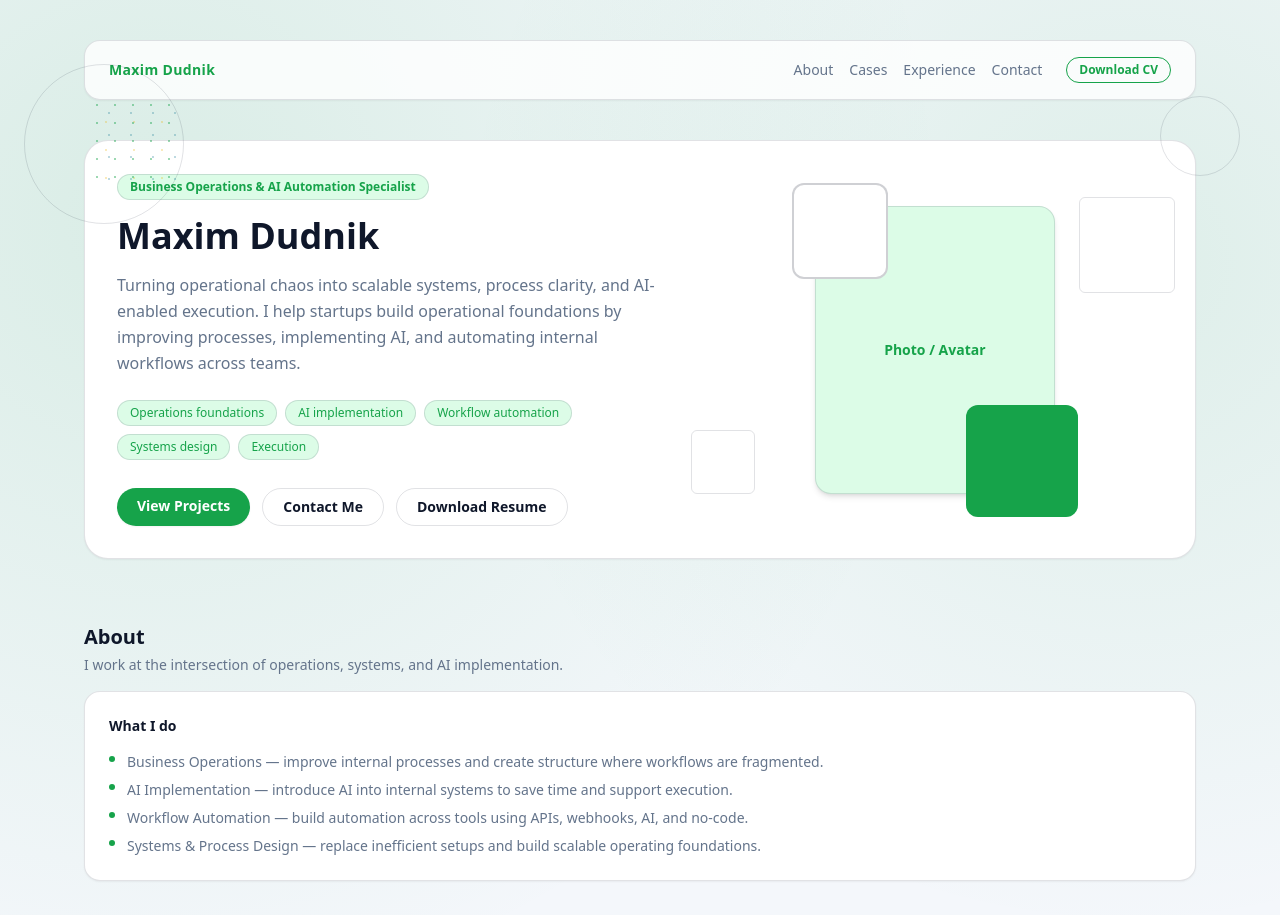
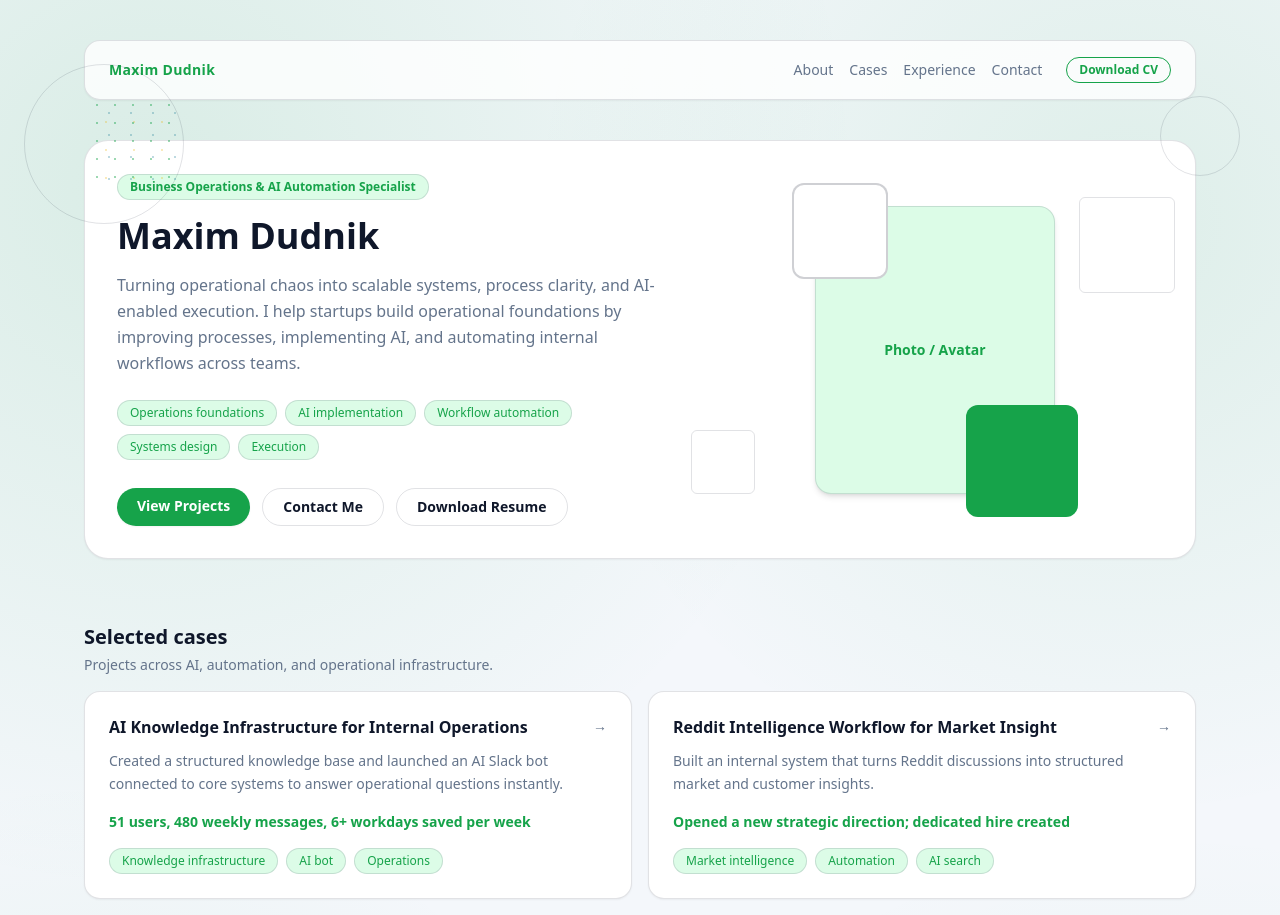
Before and after one commit to Maxximilyan/portfolio, a Next.js app: page / in a window 1280 px wide. Shown: the top 915 px of the page. Built offline with nearby package versions, Linux system fonts and the light colour scheme.

Commit message:
Remove About section

```diff
--- a/src/app/page.tsx
+++ b/src/app/page.tsx
@@ -69,20 +69,6 @@ export default function HomePage() {
         </div>
       </section>
 
-      <Section id="about" title={content.about.title} subtitle={content.about.subtitle}>
-        <div className="rounded-2xl border border-border bg-card p-6 shadow-sm">
-          <h3 className="text-sm font-semibold">{content.about.blockTitle}</h3>
-          <ul className="mt-4 space-y-2 text-sm text-muted">
-            {content.about.bullets.map((b) => (
-              <li key={b} className="flex gap-3">
-                <span className="mt-1 inline-block h-1.5 w-1.5 flex-none rounded-full bg-accent" />
-                <span>{b}</span>
-              </li>
-            ))}
-          </ul>
-        </div>
-      </Section>
-
       <Section id="cases" title={content.cases.title} subtitle={content.cases.subtitle}>
         <div className="grid gap-4 md:grid-cols-2">
           {content.cases.items.map((c) => (
```
